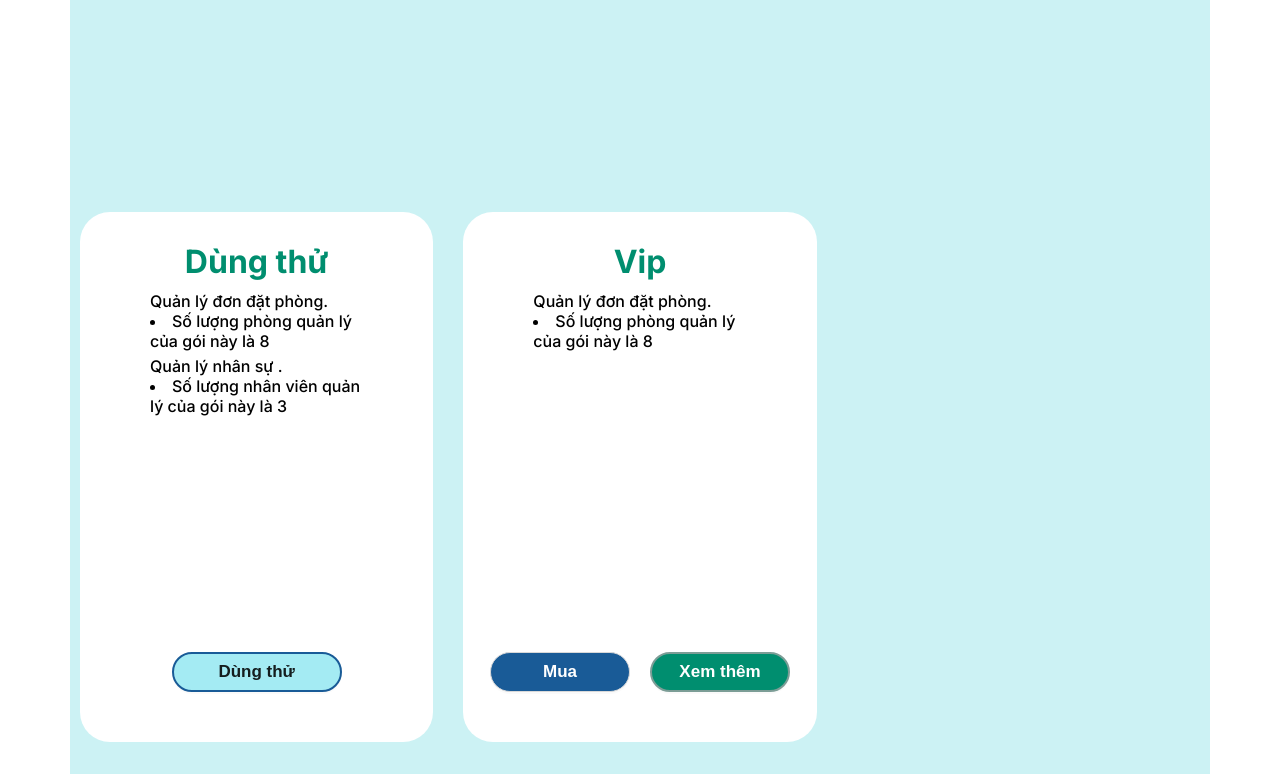
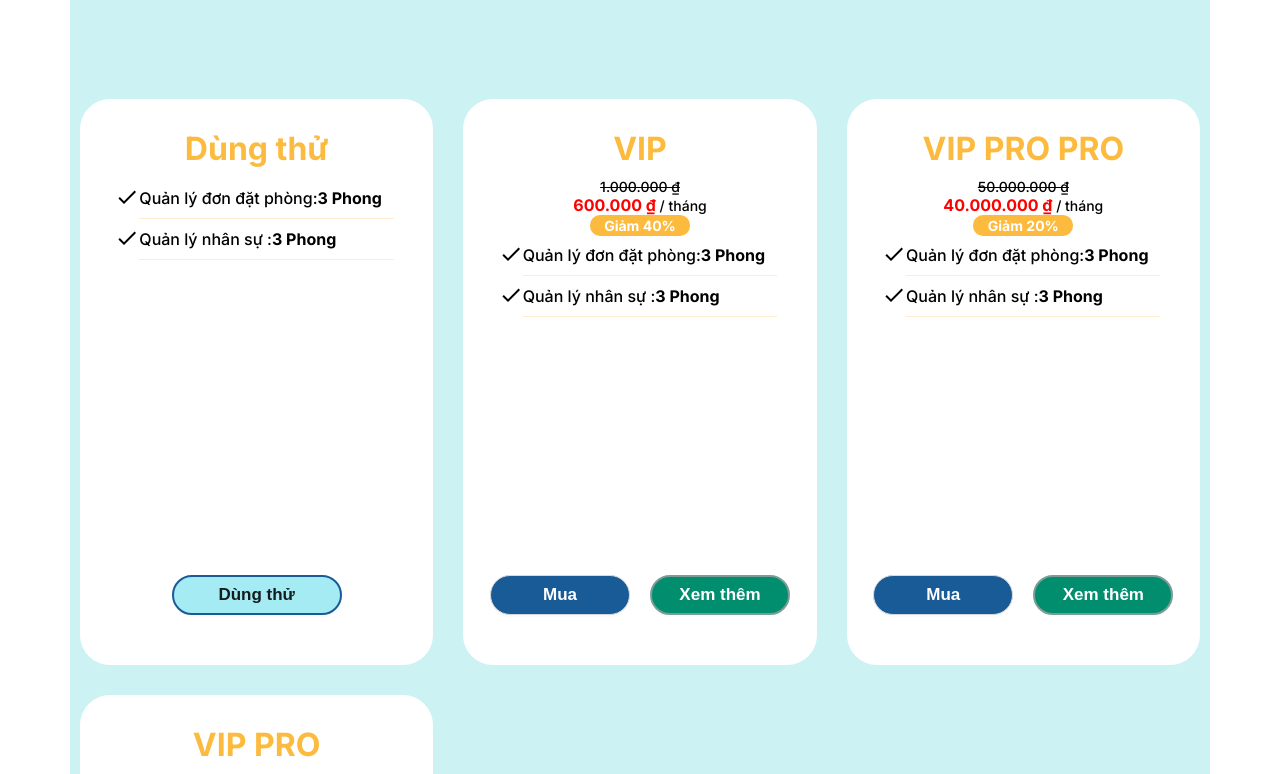
Before and after one commit to TaiNguyen00/lionscustomer, a React (Vite) app: page / in a window 1280 px wide. Shown: the part 726-1500 px from the top of the page. Built offline with nearby package versions, Linux system fonts and the light colour scheme.

Commit message:
edit package

```diff
--- a/src/components/Package/index.jsx
+++ b/src/components/Package/index.jsx
@@ -3,6 +3,7 @@ import React from 'react'
 import style from './style.module.scss'
 import ButtonPackage from './Button/Button'
 import { Swiper, SwiperSlide } from 'swiper/react';
+import CheckIcon from '@mui/icons-material/Check';
 
 // Import Swiper styles
 import 'swiper/css';
@@ -20,45 +21,105 @@ const Package = () => {
             options: [
                 {
                     id: 0,
-                    titleOption: "Quản lý đơn đặt phòng.",
-                    descOption: {
-                        label: "Số lượng phòng quản lý của gói này là",
-                        quantityRoom: 8,
-                    },
+                    titleOption: "Quản lý đơn đặt phòng",
+                    propertiesOptions: '3 Phong',
                 },
                 {
                     id: 0,
-                    titleOption: "Quản lý nhân sự .",
-                    descOption: {
-                        label: "Số lượng nhân viên quản lý của gói này là",
-                        quantityRoom: 3,
-                    },
+                    titleOption: "Quản lý nhân sự ",
+                    propertiesOptions: '3 Phong',
                 },
             ],
             isFreeBtn: true, // Đặt giá trị boolean ở đây, ví dụ: true
         },
-
         {
             // title gói
-            id: 1,
-            title: "Vip",
+            id: 3,
+            title: "VIP",
             imgUrlPakage: "imgsUrl",
             button: 'Mua',
             modesee: 'Xem thêm',
+            interest: [
+                {
+                    id: 0,
+                    price: 1000000,
+                    sale: 40
+                }
+            ],
             options: [
                 {
                     id: 0,
-                    titleOption: "Quản lý đơn đặt phòng.",
-                    descOption: {
-                        label: "Số lượng phòng quản lý của gói này là",
-                        quantityRoom: 8,
-                    },
+                    titleOption: "Quản lý đơn đặt phòng",
+                    propertiesOptions: '3 Phong',
+                },
+                {
+                    id: 0,
+                    titleOption: "Quản lý nhân sự ",
+                    propertiesOptions: '3 Phong',
                 },
             ],
             isFreeBtn: false, // Đặt giá trị boolean ở đây, ví dụ: true
+        },
+        {
+            // title gói
+            id: 4,
+            title: "VIP PRO PRO",
+            imgUrlPakage: "imgsUrl",
+            button: 'Mua',
+            modesee: 'Xem thêm',
+            interest: [
+                {
+                    id: 0,
+                    price: 50000000,
+                    sale: 20
+                }
+            ],
+            options: [
+                {
+                    id: 0,
+                    titleOption: "Quản lý đơn đặt phòng",
+                    propertiesOptions: '3 Phong',
+                },
+                {
+                    id: 0,
+                    titleOption: "Quản lý nhân sự ",
+                    propertiesOptions: '3 Phong',
+                },
+            ],
+            isFreeBtn: false, // Đặt giá trị boolean ở đây, ví dụ: true
+        }
 
-            // Đặt giá trị boolean ở đây, ví dụ: true
-        },
+        ,
+        {
+            // title gói
+            id: 2,
+            title: "VIP PRO",
+            imgUrlPakage: "imgsUrl",
+            button: 'Mua',
+            modesee: 'Xem thêm',
+            interest: [
+                {
+                    id: 0,
+                    price: 1000000,
+                    sale: 50
+                }
+            ],
+            options: [
+                {
+                    id: 0,
+                    titleOption: "Quản lý đơn đặt phòng",
+                    propertiesOptions: '3 Phong',
+                },
+                {
+                    id: 0,
+                    titleOption: "Quản lý nhân sự ",
+                    propertiesOptions: '3 Phong',
+                },
+            ],
+            isFreeBtn: false, // Đặt giá trị boolean ở đây, ví dụ: true
+        }
+
+
     ];
 
     return (
@@ -66,16 +127,34 @@ const Package = () => {
             {/* danh cho pc */}
             <div className={clsx(style.container)}>
                 {Packager.map((pk, inx) => (
-                    <div key={inx} className={clsx(style.package)}>
+                    <div key={pk} className={clsx(style.package)}>
                         <h1 className={clsx(style.title)}>{pk.title}</h1>
+                        {pk.interest ? (
+                            pk.interest.map((inr) => (
+
+                                <div className={clsx(style.package_interest)} key={inr.id}>
+
+                                    <p className={clsx(style.interest_price)}>{new Intl.NumberFormat('vi-VN', { style: 'currency', currency: 'VND' }).format(inr.price)}</p>
+                                    <p><span>{new Intl.NumberFormat('vi-VN', { style: 'currency', currency: 'VND' }).format(inr.price - (inr.price * inr.sale / 100))}</span> / tháng</p>
+                                    <div className={clsx(style.sale)}>
+                                        <h4>Giảm {inr.sale}%</h4>
+                                    </div>
+                                </div>
+                            ))
+
+                        ) : null}
+
+
                         {pk.options ? (
-                            pk.options.map((item, index) => ( // Thay đổi 'limit' thành 'options'
-                                <div className={clsx(style.package_info)} key={index}>
-                                    <span>{item.titleOption}</span>
-                                    <li className={clsx(style.package_info_text)}>
-                                        {item.descOption.label} {item.descOption.quantityRoom}
-                                    </li>
-                                    {/* Tiếp tục thêm các mục khác ở đây nếu cần */}
+                            pk.options.map((item) => (
+                                <div className={clsx(style.package_info)} key={item.id}>
+                                    <div>
+                                        <CheckIcon className={clsx(style.package_check)} />
+                                    </div>
+                                    <div className={clsx(style.package_option)} >
+                                        <span>{item.titleOption}:
+                                            <span className={clsx(style.option)}>{item.propertiesOptions}</span></span>
+                                    </div>
                                 </div>
                             ))
                         ) : null}
@@ -86,7 +165,7 @@ const Package = () => {
             {/* ket thuc */}
 
             {/* danh cho mobie */}
-            <div className={clsx(style.container_mobie)}>
+            < div className={clsx(style.container_mobie)}>
                 <Swiper className={clsx(style.swiperr)}
                     spaceBetween={50}
                     slidesPerView={1} // Số lượng slide hiển thị trên màn hình
@@ -95,16 +174,34 @@ const Package = () => {
                 >
                     {Packager.map((pk, inx) => (
                         <SwiperSlide className={clsx(style.swiper)} key={inx}>
-                            <div className={clsx(style.package)}>
+                            <div key={pk} className={clsx(style.package)}>
                                 <h1 className={clsx(style.title)}>{pk.title}</h1>
+                                {pk.interest ? (
+                                    pk.interest.map((inr) => (
+
+                                        <div className={clsx(style.package_interest)} key={inr.id}>
+
+                                            <p className={clsx(style.interest_price)}>{new Intl.NumberFormat('vi-VN', { style: 'currency', currency: 'VND' }).format(inr.price)}</p>
+                                            <p><span>{new Intl.NumberFormat('vi-VN', { style: 'currency', currency: 'VND' }).format(inr.price - (inr.price * inr.sale / 100))}</span> / tháng</p>
+                                            <div className={clsx(style.sale)}>
+                                                <h4>Giảm {inr.sale}%</h4>
+                                            </div>
+                                        </div>
+                                    ))
+
+                                ) : null}
+
+
                                 {pk.options ? (
-                                    pk.options.map((item, index) => ( // Thay đổi 'limit' thành 'options'
-                                        <div className={clsx(style.package_info)} key={index}>
-                                            <span>{item.titleOption}</span>
-                                            <li className={clsx(style.package_info_text)}>
-                                                {item.descOption.label} {item.descOption.quantityRoom}
-                                            </li>
-                                            {/* Tiếp tục thêm các mục khác ở đây nếu cần */}
+                                    pk.options.map((item) => (
+                                        <div className={clsx(style.package_info)} key={item.id}>
+                                            <div>
+                                                <CheckIcon className={clsx(style.package_check)} />
+                                            </div>
+                                            <div className={clsx(style.package_option)} >
+                                                <span>{item.titleOption}:
+                                                    <span className={clsx(style.option)}>{item.propertiesOptions}</span></span>
+                                            </div>
                                         </div>
                                     ))
                                 ) : null}
--- a/src/components/Package/style.module.scss
+++ b/src/components/Package/style.module.scss
@@ -36,7 +36,7 @@
 
 .package {
     min-width: 350px;
-    min-height: 530px;
+    min-height: 566px;
     background: #FFFFFF;
     position: relative;
     border-radius: 30px;
@@ -44,21 +44,57 @@
     @include tablet {}
 
     @include pc {
-        min-height: 530px;
+        min-height: 566px;
         background: #FFFFFF;
         position: relative;
         border-radius: 30px;
     }
 }
 
+.package_interest {
+    width: 100%;
+    height: auto;
+    text-align: center;
 
+    .interest_price {
+        text-decoration: line-through;
+    }
+
+    span {
+        color: #FF0000;
+        font-weight: 600;
+        font-size: 16px;
+    }
+
+    p {
+        font-size: 14px;
+    }
+
+    .sale {
+        width: 100px;
+        height: 20px;
+        margin: 0 auto;
+
+        h4 {
+
+            background-color: #FCBB3E;
+            color: white;
+            font-size: 14px;
+            padding: 2px 0;
+            text-align: center;
+            border-radius: 10px;
+        }
+    }
+
+
+}
 
 .title {
 
     text-align: center;
     padding: 30px 0 10px 0;
     font-weight: 700;
-    color: #008E6F;
+    color: #FCBB3E;
 
     @include tablet {}
 
@@ -66,49 +102,38 @@
         text-align: center;
         padding: 30px 0 10px 0;
         font-weight: 700;
-        color: #008E6F;
+        color: #FCBB3E;
     }
 }
 
+
 .package_info {
-
-    padding: 0 70px;
+    width: 80%;
+    margin: 0 auto;
+    display: flex;
+    align-items: center;
 
     @include tablet {}
 
-    @include pc {
-        padding: 0 70px;
-    }
+    @include pc {}
 }
 
-.package_info_text {
-    text-decoration: solid;
-    margin-bottom: 5px;
+
+
+.package_option {
+    width: 90%;
+    border-bottom: 1px solid blanchedalmond;
+    padding: 10px 0;
+
+    .option {
+        font-weight: 600;
+    }
 
     @include tablet {}
 
-
-
-    @include pc {
-        text-decoration: solid;
-        margin-bottom: 5px;
-    }
+    @include pc {}
 }
 
-.package_limit {
-
-    margin-top: 5px;
-    list-style: none;
-    text-decoration: line-through;
-
-    @include tablet {}
-
-    @include pc {
-        margin-top: 5px;
-        list-style: none;
-        text-decoration: line-through;
-    }
-}
 
 // button package
 .button_package {
--- a/src/pages/AuthPage/Login/index.jsx
+++ b/src/pages/AuthPage/Login/index.jsx
@@ -70,7 +70,7 @@ const Login = () => {
           </div>
 
           <div className={clsx(style.button_ground)}>
-            <button className={clsx(style.button)} type="submit">Dang nhâp</button>
+            <button className={clsx(style.button)} type="submit">Đăng nhập</button>
           </div>
         </form>
 
```
